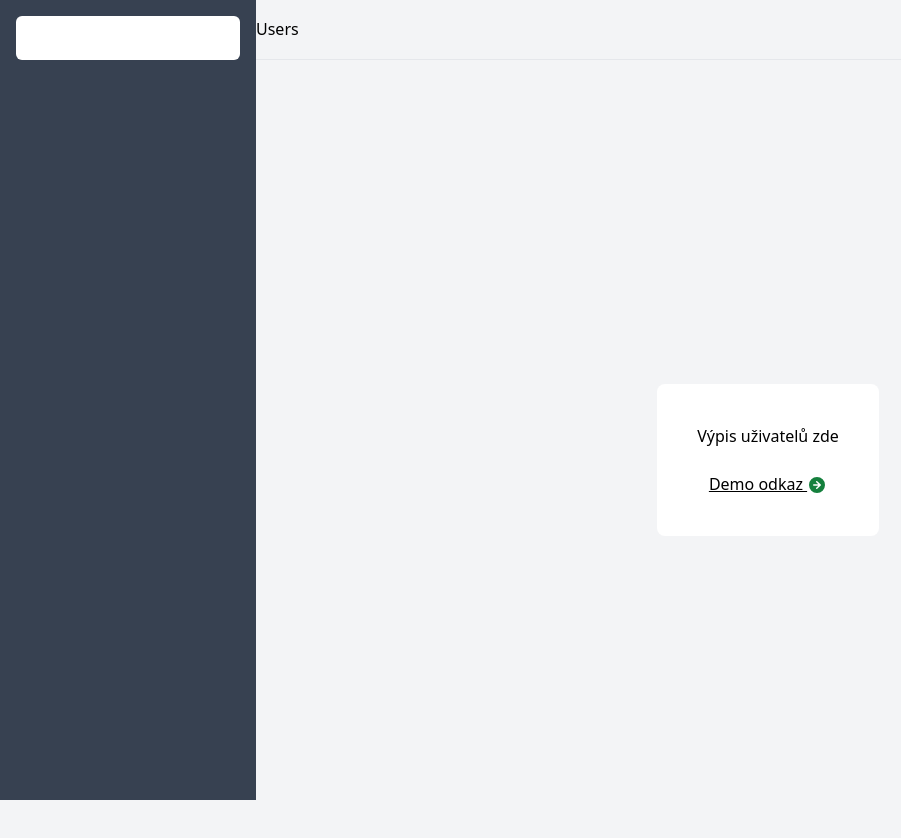
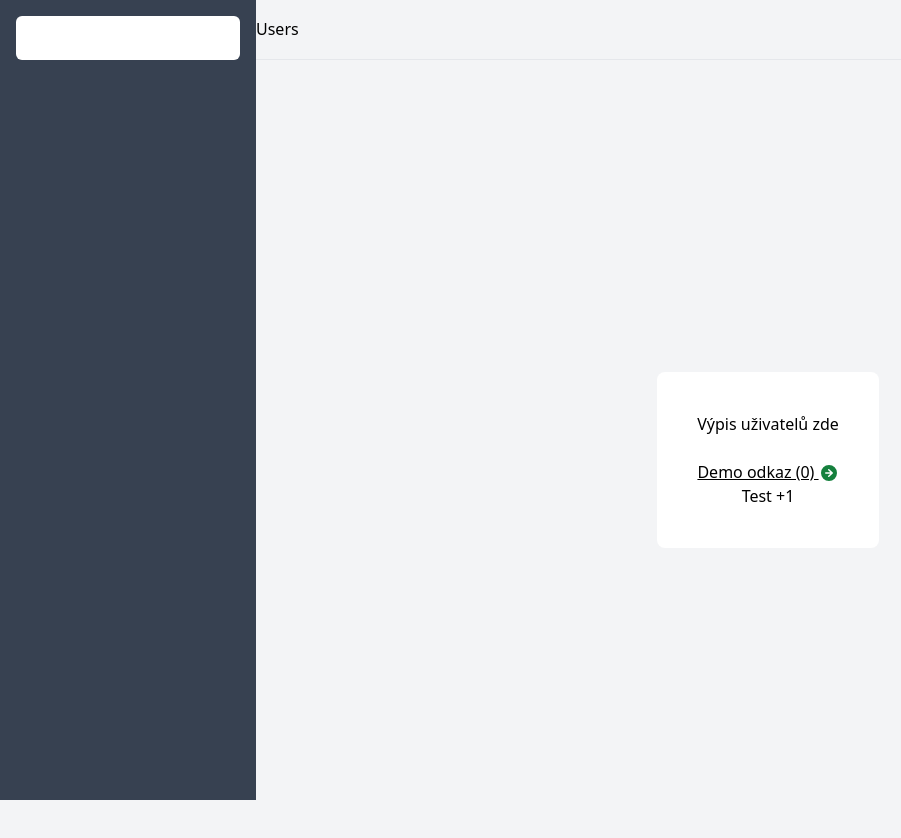
Before and after one commit to lausmma2/fe-dev-interview, a Nuxt app: page / in a window 1280 px wide. Shown: the top 838 px of the page, without its empty margins (0-901 px from the left). Built offline with nearby package versions, Linux system fonts and the light colour scheme.

Commit message:
[FTR] improved additional helpful examples

```diff
--- a/pages/demo.vue
+++ b/pages/demo/[paramTest].vue
@@ -1,7 +1,7 @@
 <template>
   <div class="h-screen flex justify-center items-center">
     <div class="inline-block bg-white p-10 rounded-lg text-center">
-      Demo<br>
+      Demo ({{ params?.paramTest }})<br>
       <NuxtLink to="/" class="underline">
         <ArrowLeftCircleIcon class="text-green-700 w-5 h-5 inline-block" />
         Back to List
@@ -14,6 +14,9 @@ import { ArrowLeftCircleIcon } from '@heroicons/vue/20/solid';
 import { setPageTitle } from '~/assets/ts/utils';
 
 setPageTitle('Demo');
+
+const { params } = useRoute();
+
 </script>
 
 <style scoped>
--- a/pages/index.vue
+++ b/pages/index.vue
@@ -4,9 +4,14 @@
       Výpis uživatelů zde
       <br>
       <br>
-      <NuxtLink to="/demo" class="underline" title="Example link">
-        Demo odkaz <ArrowRightCircleIcon class="w-5 h-5 text-green-700 inline-block" />
+      <NuxtLink :to="`/demo/${paramTestValue}`" class="underline" title="Example link">
+        Demo odkaz ({{ paramTestValue }})
+        <ArrowRightCircleIcon class="w-5 h-5 text-green-700 inline-block" />
       </NuxtLink>
+      <br>
+      <button type="button" @click.prevent="paramTestValue += 1">
+        Test +1
+      </button>
     </div>
   </div>
 </template>
@@ -16,6 +21,9 @@ import { ArrowRightCircleIcon } from '@heroicons/vue/20/solid';
 import { setPageTitle } from '~/assets/ts/utils';
 
 setPageTitle('Users');
+
+const paramTestValue = ref(0);
+
 </script>
 
 <style scoped>
```
